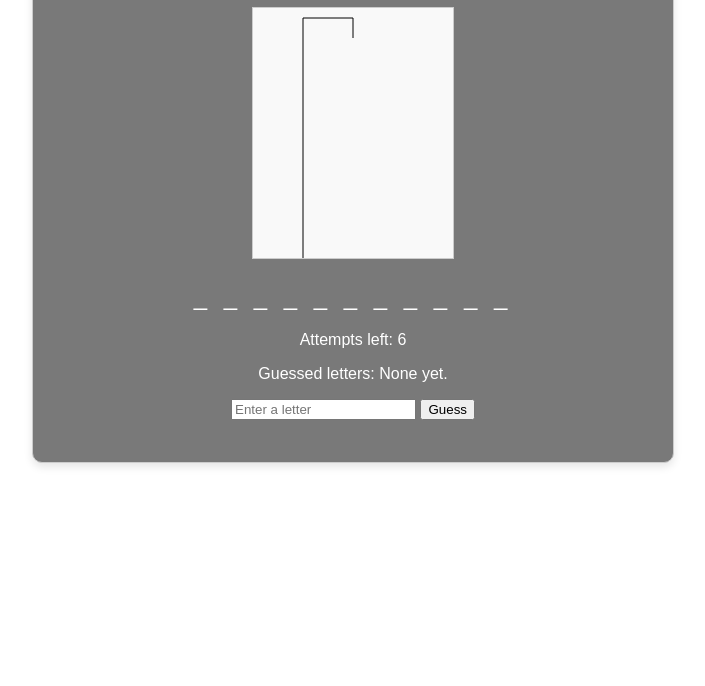
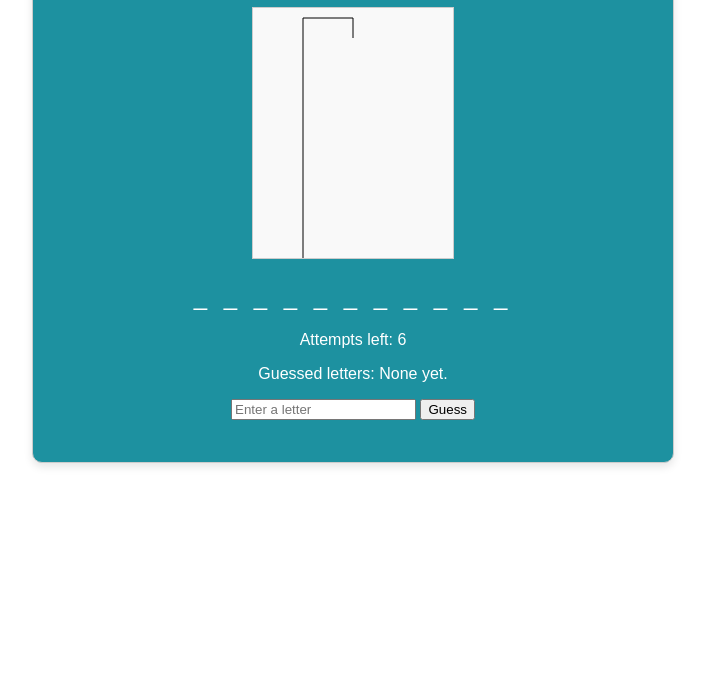
Before and after one commit to Lasha-Shamugia/Hangman-Game, a plain HTML site: page index.html in a window 1280 px wide. Shown: the part 114-800 px from the top of the page, without its empty margins (287-992 px from the left). Drawn offline with Linux system fonts and the light colour scheme.

Commit message:
updated background color

```diff
--- a/style.css
+++ b/style.css
@@ -5,7 +5,7 @@ body {
   color: white;
 }
 #game-container {
-  background-color: rgb(121, 121, 121);
+  background-color: rgb(29, 145, 160);
   max-width: 600px;
   margin: 0 auto;
   padding: 20px;
```
